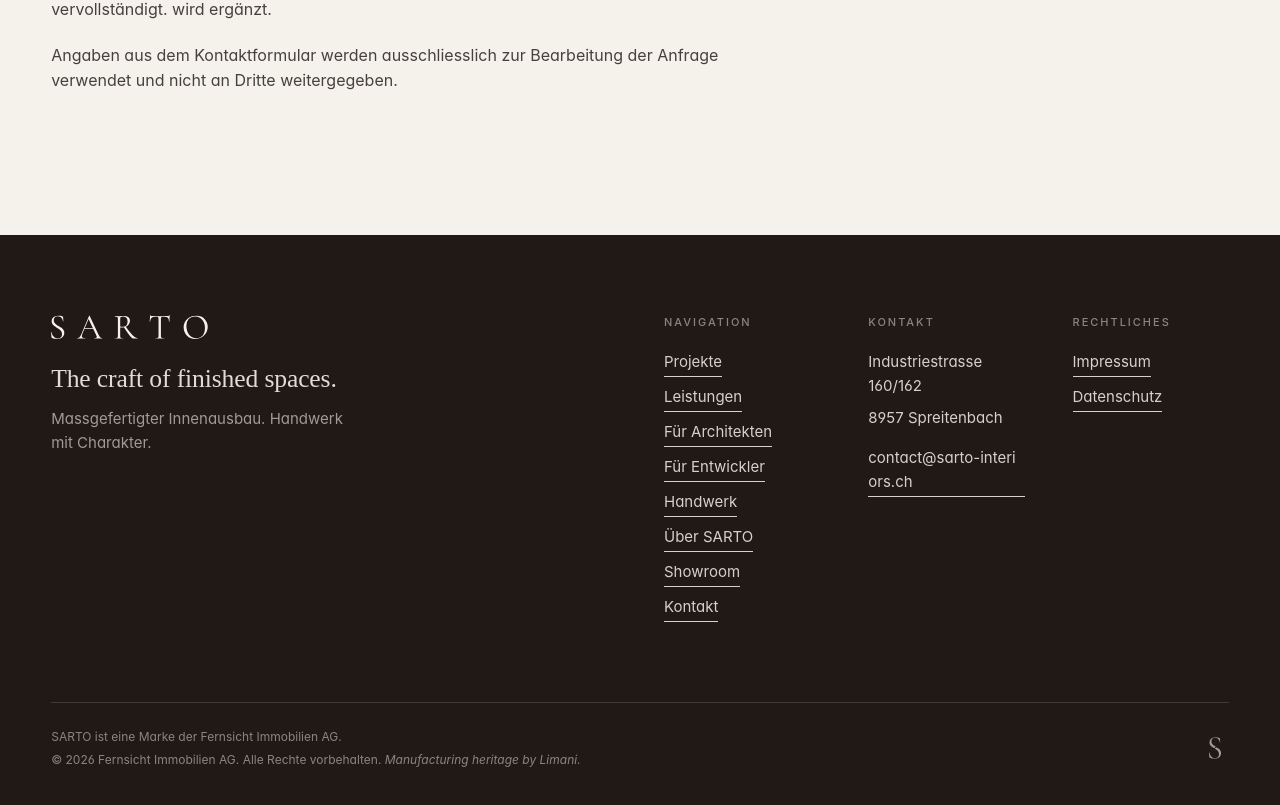
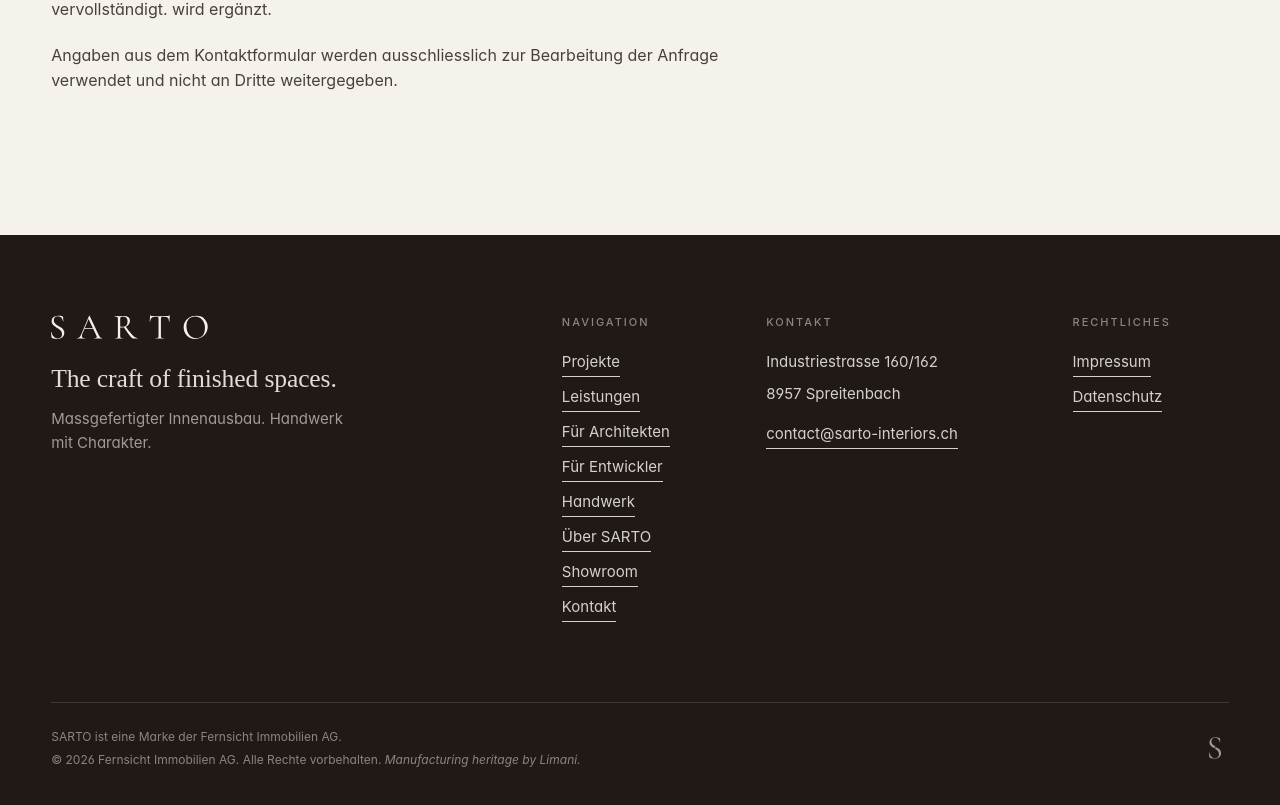
Before and after one commit to gzimhas/sarto-interiors, a Next.js app: page /de/datenschutz in a window 1280 px wide. Shown: the part 545-1350 px from the top of the page. Built offline with nearby package versions, Linux system fonts and the light colour scheme; no server answers.

Commit message:
Footer: wider contact column, email breaks only at the @
Co-Authored-By: Claude Fable 5.1 <noreply@anthropic.com>
Claude-Session: https://claude.ai/code/session_01K8soahvFYkw6QoZUie9XcJ

```diff
--- a/src/components/Footer.tsx
+++ b/src/components/Footer.tsx
@@ -13,13 +13,13 @@ export function Footer({ locale }: { locale: Locale }) {
     <footer className="bg-cocoa text-ivory">
       <div className="mx-auto max-w-[1480px] px-gutter pb-10 pt-20">
         <div className="grid gap-12 md:grid-cols-12">
-          <div className="md:col-span-5">
+          <div className="md:col-span-4">
             <Wordmark className="h-6 w-auto" />
             <p className="display mt-6 max-w-sm text-[1.6rem] leading-tight text-ivory/90">{t.footer.claim}</p>
             <p className="mt-3 max-w-sm text-[0.9375rem] text-ivory/60">{t.footer.statement}</p>
           </div>
 
-          <div className="md:col-span-2 md:col-start-7">
+          <div className="md:col-span-2 md:col-start-6">
             <p className="eyebrow mb-5 text-ivory/50">{t.footer.navLabel}</p>
             <ul className="space-y-2 text-[0.9375rem]">
               {footerNav.map((key) => (
@@ -32,7 +32,7 @@ export function Footer({ locale }: { locale: Locale }) {
             </ul>
           </div>
 
-          <div className="md:col-span-2">
+          <div className="md:col-span-3">
             <p className="eyebrow mb-5 text-ivory/50">{t.footer.contactLabel}</p>
             <ul className="space-y-2 text-[0.9375rem] text-ivory/85">
               <li>{site.contact.address.street}</li>
@@ -40,8 +40,9 @@ export function Footer({ locale }: { locale: Locale }) {
                 {site.contact.address.zip} {site.contact.address.city}
               </li>
               <li className="pt-2">
-                <a href={`mailto:${site.contact.email}`} className="link-line break-all">
-                  {site.contact.email}
+                <a href={`mailto:${site.contact.email}`} className="link-line [overflow-wrap:anywhere]">
+                  {site.contact.email.split("@")[0]}@<wbr />
+                  {site.contact.email.split("@")[1]}
                 </a>
               </li>
               {site.contact.phone !== "TO_VERIFY" && <li>{v(site.contact.phone)}</li>}
--- a/src/components/pages/ContactPage.tsx
+++ b/src/components/pages/ContactPage.tsx
@@ -41,8 +41,9 @@ export function ContactPage({ locale }: { locale: Locale }) {
                 <div>
                   <dt className="text-charcoal/50">{c.direct.email}</dt>
                   <dd>
-                    <a href={`mailto:${site.contact.email}`} className="link-line break-all">
-                      {site.contact.email}
+                    <a href={`mailto:${site.contact.email}`} className="link-line [overflow-wrap:anywhere]">
+                      {site.contact.email.split("@")[0]}@<wbr />
+                      {site.contact.email.split("@")[1]}
                     </a>
                   </dd>
                 </div>
```
